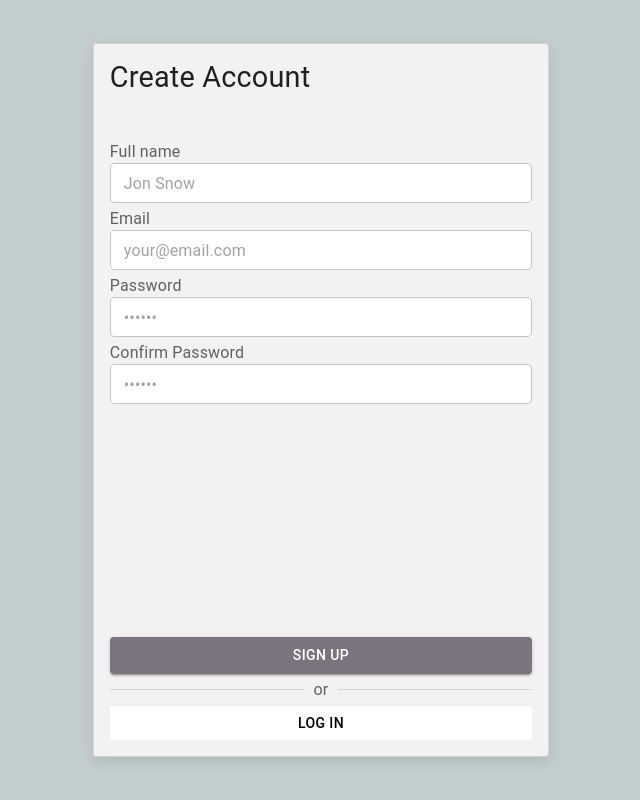
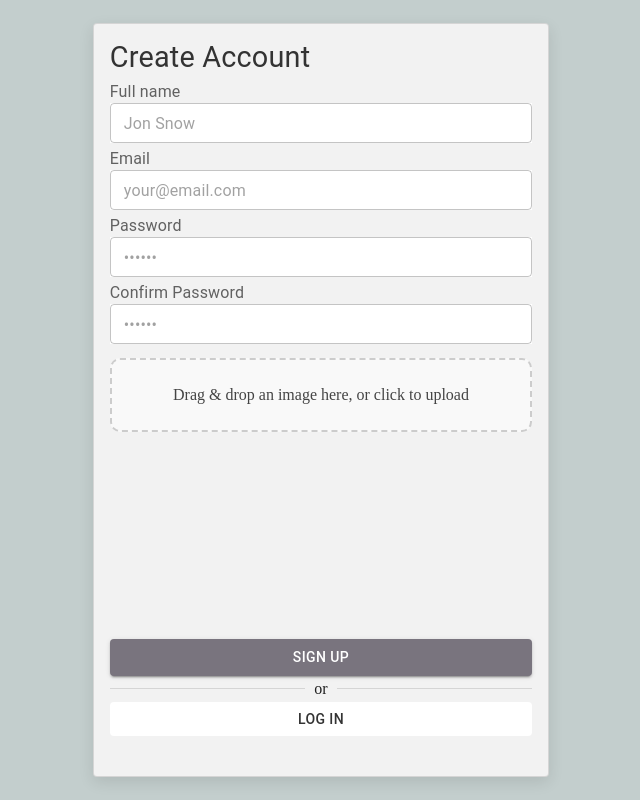
Before and after one commit to ron17700/SafeSound, a React (Vite) app in the folder client/: page /register in a window 1280 px wide. Shown: the whole page, without its empty margins (319-959 px from the left). Built offline with nearby package versions, Linux system fonts and the light colour scheme.

Commit message:
Feat: add image uploading

```diff
--- a/client/package.json
+++ b/client/package.json
@@ -15,6 +15,8 @@
     "d3": "^7.9.0",
     "react": "^18.3.1",
     "react-dom": "^18.3.1",
+    "react-dropzone": "^14.3.5",
+    "react-modal": "^3.16.1",
     "react-router-dom": "^6.25.1",
     "sass": "^1.77.8"
   },
@@ -28,6 +30,7 @@
     "@types/node": "^18.19.67",
     "@types/react": "^18.3.3",
     "@types/react-dom": "^18.3.0",
+    "@types/react-modal": "^3.16.3",
     "@types/react-router-dom": "^5.3.3",
     "@types/react-toastify": "^4.1.0",
     "@typescript-eslint/eslint-plugin": "^8.18.0",
--- a/client/src/components/Auth/Login.tsx
+++ b/client/src/components/Auth/Login.tsx
@@ -16,6 +16,7 @@ import {
 } from '../shared/styles/wrappers';
 import { Card } from '../shared/styles/cards';
 import { login } from '../../api/authApi';
+import { StyledForm } from '../shared/styles/forms';
 
 export default function Login() {
   const [emailError, setEmailError] = React.useState(false);
@@ -91,7 +92,7 @@ export default function Login() {
           <StyledHeader component="h1" variant="h4">
             Sign in
           </StyledHeader>
-          <form onSubmit={handleSubmit} noValidate>
+          <StyledForm onSubmit={handleSubmit} noValidate>
             <StyledDiv>
               <StyledBox>
                 <FormControl>
@@ -148,7 +149,7 @@ export default function Login() {
                 </Link>
               </StyledBox>
             </StyledDiv>
-          </form>
+          </StyledForm>
         </StyledBox>
       </Card>
     </StackContainer>
--- a/client/src/components/Auth/Register.tsx
+++ b/client/src/components/Auth/Register.tsx
@@ -1,35 +1,79 @@
 import * as React from 'react';
+import { useCallback, useEffect, useState } from 'react';
 import { Link, useNavigate } from 'react-router-dom';
 import Divider from '@mui/material/Divider';
 import FormControl from '@mui/material/FormControl';
 import FormLabel from '@mui/material/FormLabel';
-import Typography from '@mui/material/Typography';
-import { StyledHeader, StyledTextField } from '../shared/styles/inputs';
 import {
+  StyledHeader,
+  StyledText,
+  StyledTextField,
+} from '../shared/styles/inputs';
+import {
+  ConfirmButton,
   StyledActiveButton,
   StyledPassiveButton,
 } from '../shared/styles/buttons';
 import {
+  ButtonsDiv,
   StackContainer,
   StyledBox,
+  StyledContent,
   StyledDiv,
+  StyledOverlay,
+  StyledUploadImage,
 } from '../shared/styles/wrappers';
 import { Card } from '../shared/styles/cards';
 import { register } from '../../api/authApi';
+import { useDropzone } from 'react-dropzone';
+import { StyledForm } from '../shared/styles/forms';
+import Modal from 'react-modal';
+import { StyledImage, UploadedImage } from '../shared/styles/images';
 
 export default function Register() {
-  const [emailError, setEmailError] = React.useState(false);
-  const [emailErrorMessage, setEmailErrorMessage] = React.useState('');
-  const [passwordError, setPasswordError] = React.useState(false);
-  const [passwordErrorMessage, setPasswordErrorMessage] = React.useState('');
-  const [confirmPasswordError, setConfirmPasswordError] = React.useState(false);
+  const [emailError, setEmailError] = useState(false);
+  const [emailErrorMessage, setEmailErrorMessage] = useState('');
+  const [passwordError, setPasswordError] = useState(false);
+  const [passwordErrorMessage, setPasswordErrorMessage] = useState('');
+  const [confirmPasswordError, setConfirmPasswordError] = useState(false);
   const [confirmPasswordErrorMessage, setConfirmPasswordErrorMessage] =
-    React.useState('');
-  const [nameError, setNameError] = React.useState(false);
-  const [nameErrorMessage, setNameErrorMessage] = React.useState('');
+    useState('');
+  const [nameError, setNameError] = useState(false);
+  const [nameErrorMessage, setNameErrorMessage] = useState('');
 
   const navigate = useNavigate();
 
+  const [imagePreview, setImagePreview] = useState<string | null>(null);
+  const [modalIsOpen, setModalIsOpen] = useState(false);
+
+  useEffect(() => {
+    return () => {
+      if (imagePreview) {
+        URL.revokeObjectURL(imagePreview);
+      }
+    };
+  }, [imagePreview]);
+
+  const onDrop = useCallback((acceptedFiles: File[]) => {
+    const file = acceptedFiles[0];
+    if (file) {
+      const previewUrl = URL.createObjectURL(file);
+      setImagePreview(previewUrl);
+      setModalIsOpen(true);
+    }
+  }, []);
+
+  const { getRootProps, getInputProps, isDragActive } = useDropzone({
+    onDrop,
+    accept: { 'image/*': [] },
+    maxFiles: 1,
+  });
+
+  const confirmImage = () => setModalIsOpen(false);
+  const removeImage = () => {
+    setImagePreview(null);
+    setModalIsOpen(false);
+  };
   const validateInputs = () => {
     const email = document.getElementById('email') as HTMLInputElement;
     const password = document.getElementById('password') as HTMLInputElement;
@@ -83,10 +127,17 @@ export default function Register() {
     email: string,
     password: string,
     firstName: string,
-    lastName: string
+    lastName: string,
+    profileImage: string
   ) => {
     try {
-      const response = await register(email, password, firstName, lastName, '');
+      const response = await register(
+        email,
+        password,
+        firstName,
+        lastName,
+        profileImage
+      );
       console.log('Registration successful:', response.data);
       alert('User registered successfully!');
     } catch (error: any) {
@@ -109,13 +160,14 @@ export default function Register() {
     const data = new FormData(event.currentTarget);
     const name = data.get('name')?.toString().trim() || '';
     const [firstName = '', lastName = ''] = name.split(' ').filter(Boolean);
-
+    const profileImage = imagePreview ? imagePreview : '';
     try {
       await handleRegister(
         data.get('email') as string,
         data.get('password') as string,
         firstName,
-        lastName
+        lastName,
+        profileImage
       );
 
       navigate('/');
@@ -130,7 +182,7 @@ export default function Register() {
         <StyledHeader component="h1" variant="h4">
           Create Account
         </StyledHeader>
-        <form onSubmit={handleSubmit} noValidate>
+        <StyledForm onSubmit={handleSubmit} noValidate>
           <StyledDiv>
             <StyledBox>
               <FormControl>
@@ -200,14 +252,45 @@ export default function Register() {
                   size="small"
                 />
               </FormControl>
+              <StyledUploadImage
+                {...getRootProps()}
+                isDragActive={isDragActive}
+              >
+                <input {...getInputProps()} />
+                {imagePreview ? (
+                  <UploadedImage src={imagePreview} alt="Preview" />
+                ) : (
+                  <StyledText>
+                    Drag & drop an image here, or click to upload
+                  </StyledText>
+                )}
+              </StyledUploadImage>
+              <Modal
+                isOpen={modalIsOpen}
+                onRequestClose={() => setModalIsOpen(false)}
+                appElement={document.getElementById('root') || undefined}
+                style={{
+                  overlay: StyledOverlay,
+                  content: StyledContent,
+                }}
+              >
+                <StyledHeader>Image Preview</StyledHeader>
+                {imagePreview && (
+                  <StyledImage src={imagePreview} alt="Preview" />
+                )}
+                <ButtonsDiv>
+                  <ConfirmButton onClick={confirmImage}>Confirm</ConfirmButton>
+                  <StyledActiveButton onClick={removeImage}>
+                    Remove
+                  </StyledActiveButton>
+                </ButtonsDiv>
+              </Modal>
             </StyledBox>
             <StyledBox>
               <StyledActiveButton type="submit" fullWidth variant="contained">
                 Sign up
               </StyledActiveButton>
-              <Divider>
-                <Typography sx={{ color: 'text.secondary' }}>or</Typography>
-              </Divider>
+              <Divider>or</Divider>
               <Link to="/">
                 <StyledPassiveButton fullWidth variant="outlined">
                   Log in
@@ -215,7 +298,7 @@ export default function Register() {
               </Link>
             </StyledBox>
           </StyledDiv>
-        </form>
+        </StyledForm>
       </Card>
     </StackContainer>
   );
--- a/client/src/components/shared/styles/buttons.ts
+++ b/client/src/components/shared/styles/buttons.ts
@@ -11,14 +11,18 @@ export const StyledActiveButton = styled(Button)(({ theme }) => ({
     backgroundColor: theme.palette.action.disabledBackground,
     color: theme.palette.action.disabled,
   },
-  width: '100%',
 }));
 
 export const StyledPassiveButton = styled(Button)(({ theme }) => ({
   backgroundColor: 'white',
   border: 'none',
-  color: '#000000', // Black text color
+  color: '#333333',
   '&:hover': {
     backgroundColor: theme.palette.grey[200],
   },
 }));
+
+export const ConfirmButton = styled(Button)(() => ({
+  backgroundColor: '#8EAAB0',
+  color: '#FFFFFF',
+}));
--- a/client/src/components/shared/styles/cards.ts
+++ b/client/src/components/shared/styles/cards.ts
@@ -2,7 +2,7 @@ import MuiCard from '@mui/material/Card';
 import { styled } from '@mui/material/styles';
 
 export const Card = styled(MuiCard)(({ theme }) => ({
-  height: '85vh',
+  height: '90vh',
   backgroundColor: '#F2F2F2',
   display: 'flex',
   flexDirection: 'column',
--- /dev/null
+++ b/client/src/components/shared/styles/forms.ts
@@ -0,0 +1,5 @@
+import { styled } from '@mui/material/styles';
+
+export const StyledForm = styled('form')(() => ({
+  height: '85vh',
+}));
--- /dev/null
+++ b/client/src/components/shared/styles/images.ts
@@ -0,0 +1,14 @@
+import { styled } from '@mui/material/styles';
+
+export const StyledImage = styled('img')(() => ({
+  maxWidth: '100%',
+  maxHeight: '50vh',
+  marginBottom: '5vh',
+  marginTop: '5vh',
+}));
+
+export const UploadedImage = styled('img')(() => ({
+  maxWidth: '20vw',
+  maxHeight: '10vh',
+  margin: 'auto',
+}));
--- a/client/src/components/shared/styles/inputs.ts
+++ b/client/src/components/shared/styles/inputs.ts
@@ -9,5 +9,11 @@ export const StyledTextField = styled(TextField)(() => ({
 
 export const StyledHeader = styled(Typography)<TypographyProps>(() => ({
   width: '100%',
+  color: '#333333',
   fontSize: 'clamp(1.5rem, 8vw, 1.8rem)',
 }));
+
+export const StyledText = styled('p')(() => ({
+  color: '#444444',
+  fontSize: 'clamp(O.5rem, 4vw, 0.8rem)',
+}));
--- a/client/src/components/shared/styles/wrappers.ts
+++ b/client/src/components/shared/styles/wrappers.ts
@@ -1,6 +1,8 @@
 import Box from '@mui/material/Box';
 import Stack from '@mui/material/Stack';
+import Modal from 'react-modal';
 import { styled } from '@mui/material/styles';
+import { CSSProperties } from 'react';
 
 export const StackContainer = styled(Stack)(() => ({
   backgroundColor: '#C3CECD',
@@ -14,9 +16,47 @@ export const StyledBox = styled(Box)(({ theme }) => ({
   gap: theme.spacing(0.5),
 }));
 
+interface StyledUploadImageProps {
+  isDragActive: boolean;
+}
+
+export const StyledUploadImage = styled('div')<StyledUploadImageProps>(
+  ({ isDragActive }) => ({
+    border: '2px dashed #cccccc',
+    borderRadius: '10px',
+    padding: '10px',
+    backgroundColor: isDragActive ? '#f0f8ff' : '#f9f9f9',
+    textAlign: 'center',
+    marginTop: '10px',
+    marginBottom: '10px',
+    cursor: 'pointer',
+  })
+);
+
 export const StyledDiv = styled('div')(() => ({
   display: 'flex',
   flexDirection: 'column',
   justifyContent: 'space-between',
-  height: '75vh',
+  height: '82vh',
 }));
+
+export const ButtonsDiv = styled('div')(() => ({
+  display: 'flex',
+  flexDirection: 'row',
+  justifyContent: 'space-around',
+  width: '15vw',
+  alignItems: 'center',
+  margin: 'auto',
+}));
+
+export const StyledContent: CSSProperties = {
+  maxWidth: '400px',
+  margin: 'auto',
+  padding: '20px',
+  textAlign: 'center',
+  backgroundColor: '#F2F2F2',
+};
+
+export const StyledOverlay = {
+  backgroundColor: 'rgba(0, 0, 0, 0.6)',
+};
```
Also changed, not shown: 1 other file (tests, documents, lock files or other folders).
